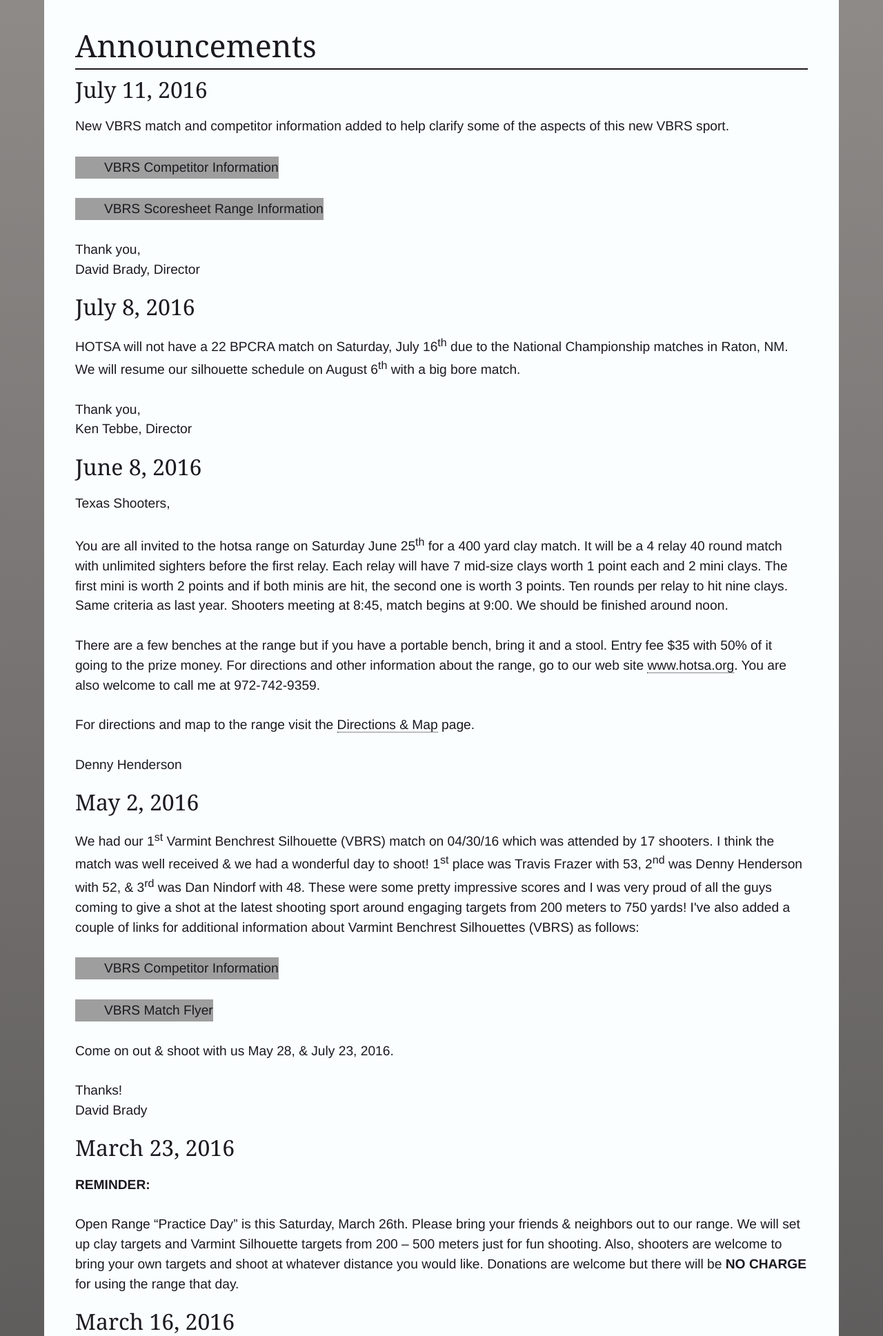
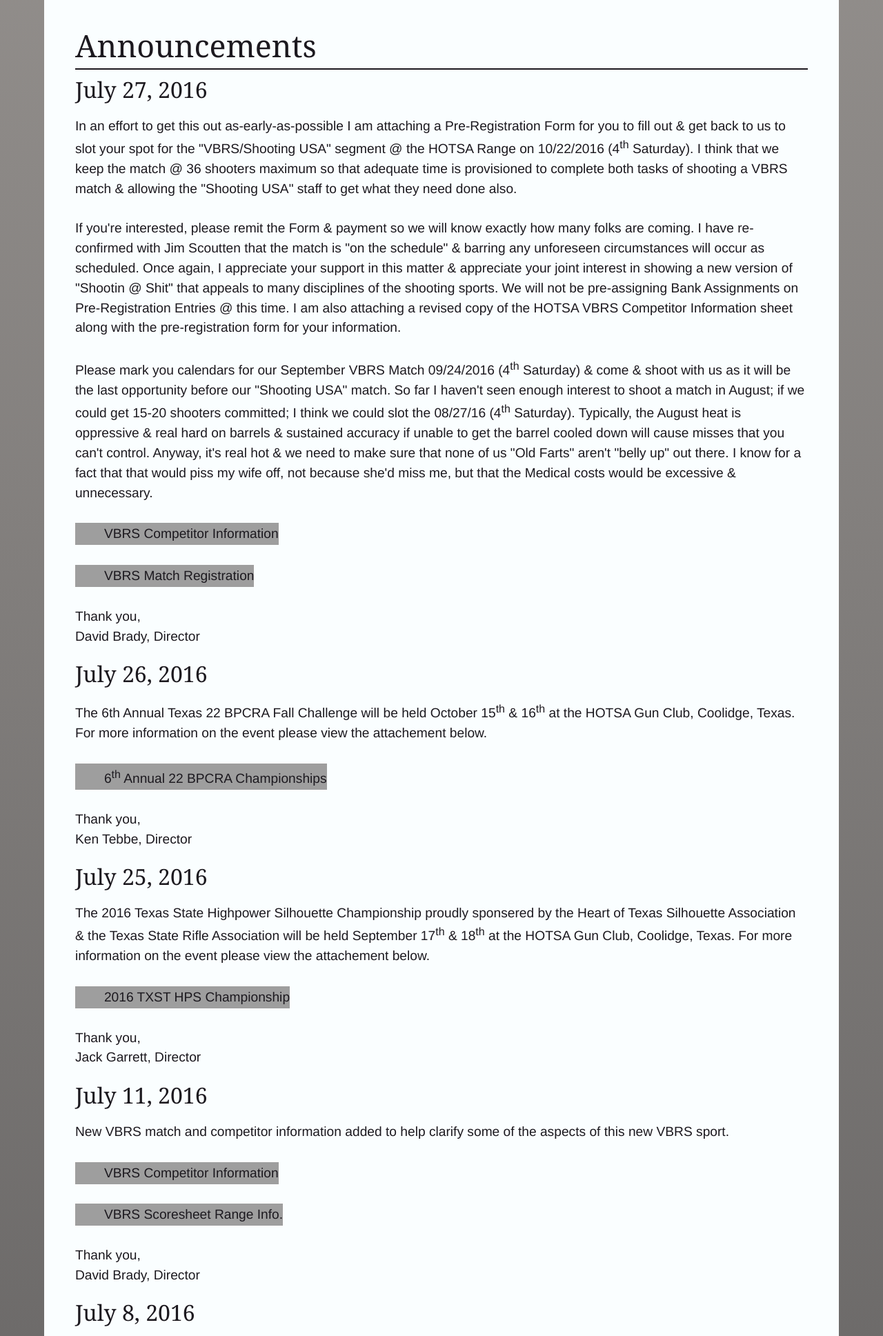
Before and after one commit to kevinwsauer/HOTSA, a PHP site: page /announcments.php in a window 1280 px wide. Shown: the part 388-2325 px from the top of the page at 69% size. Run offline with PHP 8.4, Linux system fonts and the light colour scheme; some libraries are stand-ins or nearby versions; grey boxes are pictures that could not be loaded.

Commit message:
Adds announcements for July 25, 26, 27.

```diff
--- a/announcments.php
+++ b/announcments.php
@@ -23,16 +23,67 @@
 <section id="main" class="cf" role="main">
 <article id="announcements" role="contentinfo">
 <h2>Announcements</h2>
+<section id="07-27-2016">
+<h3>July 27, 2016</h3>
+<p>
+In an effort to get this out as-early-as-possible I am attaching a Pre-Registration Form for you to fill out &amp; get back to us to slot your spot for the "VBRS/Shooting USA" segment @ the HOTSA Range on 10/22/2016 (4<sup>th</sup> Saturday). I think that we keep the match @ 36 shooters maximum so that adequate time is provisioned to complete both tasks of shooting a VBRS match &amp; allowing the "Shooting USA" staff to get what they need done also.
+<br>
+<br>
+If you're interested, please remit the Form &amp; payment so we will know exactly how many folks are coming. I have re-confirmed with Jim Scoutten that the match is "on the schedule" &amp; barring any unforeseen circumstances will occur as scheduled. Once again, I appreciate your support in this matter &amp; appreciate your joint interest in showing a new version of "Shootin @ Shit" that appeals to many disciplines of the shooting sports. We will not be pre-assigning Bank Assignments on Pre-Registration Entries @ this time. I am also attaching a revised copy of the HOTSA VBRS Competitor Information sheet along with the pre-registration form for your information.
+<br>
+<br>
+Please mark you calendars for our September VBRS Match 09/24/2016 (4<sup>th</sup> Saturday) &amp; come &amp; shoot with us as it will be the last opportunity before our "Shooting USA" match. So far I haven't seen enough interest to shoot a match in August; if we could get 15-20 shooters committed; I think we could slot the 08/27/16 (4<sup>th</sup> Saturday). Typically, the August heat is oppressive &amp; real hard on barrels &amp; sustained accuracy if unable to get the barrel cooled down will cause misses that you can't control. Anyway, it's real hot &amp; we need to make sure that none of us "Old Farts" aren't "belly up" out there. I know for a fact that that would piss my wife off, not because she'd miss me, but that the Medical costs would be excessive &amp; unnecessary.
+<br>
+<br>
+<a href="_documents/VBRS_Competitor_Information.pdf">VBRS Competitor Information</a>
+<br>
+<br>
+<a href="_documents/VBRS_Match_Registration_Form.pdf">VBRS Match Registration</a>
+<br>
+<br>
+Thank you,
+<br>
+David Brady, Director
+</p>
+</section><!-- #07-27-2016 -->
+<section id="07-26-2016">
+<h3>July 26, 2016</h3>
+<p>
+The 6th Annual Texas 22 BPCRA Fall Challenge will be held October 15<sup>th</sup> &amp; 16<sup>th</sup> at the HOTSA Gun Club, Coolidge, Texas. For more information on the event please view the attachement below.
+<br>
+<br>
+<a href="_documents/6th_Annual_22_BPCRA_Championships.pdf">6<sup>th</sup> Annual 22 BPCRA Championships</a>
+<br>
+<br>
+Thank you,
+<br>
+Ken Tebbe, Director
+</p>
+</section><!-- #07-26-2016 -->
+<section id="07-25-2016">
+<h3>July 25, 2016</h3>
+<p>
+The 2016 Texas State Highpower Silhouette Championship proudly sponsered by the Heart of Texas Silhouette Association &amp; the Texas State Rifle Association will be held September 17<sup>th</sup> &amp; 18<sup>th</sup> at the HOTSA Gun Club, Coolidge, Texas. For more information on the event please view the attachement below.
+<br>
+<br>
+<a href="_documents/TXST_HP_Silhouette_Championship_Details.pdf">2016 TXST HPS Championship</a>
+<br>
+<br>
+Thank you,
+<br>
+Jack Garrett, Director
+</p>
+</section><!-- #07-25-2016 -->
 <section id="07-11-2016">
 <h3>July 11, 2016</h3>
 <p>
 New VBRS match and competitor information added to help clarify some of the aspects of this new VBRS sport.
 <br>
 <br>
-<a href="_documents/VBR_Competitor_Information.pdf">VBRS Competitor Information</a>
+<a href="_documents/VBRS_Competitor_Information.pdf">VBRS Competitor Information</a>
 <br>
 <br>
-<a href="_documents/VBRS_Scoresheet_Range_Info.pdf">VBRS Scoresheet Range Information</a>
+<a href="_documents/VBRS_Scoresheet_Range_Info.pdf">VBRS Scoresheet Range Info.</a>
 <br>
 <br>
 Thank you,
@@ -76,7 +127,7 @@
 <p>We had our 1<sup>st</sup> Varmint Benchrest Silhouette (VBRS) match on 04/30/16 which was attended by 17 shooters. I think the match was well received &amp; we had a wonderful day to shoot! 1<sup>st</sup> place was Travis Frazer with 53, 2<sup>nd</sup> was Denny Henderson with 52, &amp; 3<sup>rd</sup> was Dan Nindorf with 48. These were some pretty impressive scores and I was very proud of all the guys coming to give a shot at the latest shooting sport around engaging targets from 200 meters to 750 yards! I've also added a couple of links for additional information about Varmint Benchrest Silhouettes (VBRS) as follows:
 <br>
 <br>
-<a href="_documents/VBR_Competitor_Information.pdf">VBRS Competitor Information</a>
+<a href="_documents/VBRS_Competitor_Information.pdf">VBRS Competitor Information</a>
 <br>
 <br>
 <a href="_documents/VBRS_Match_Flyer.pdf">VBRS Match Flyer</a>
```
Also changed, not shown: _includes/announcement-redirect.php (+9 -0 lines), match-schedule.php (+4 -3 lines), vbr-varmint-bench-rest.php (+8 -6 lines), 5 other files.
